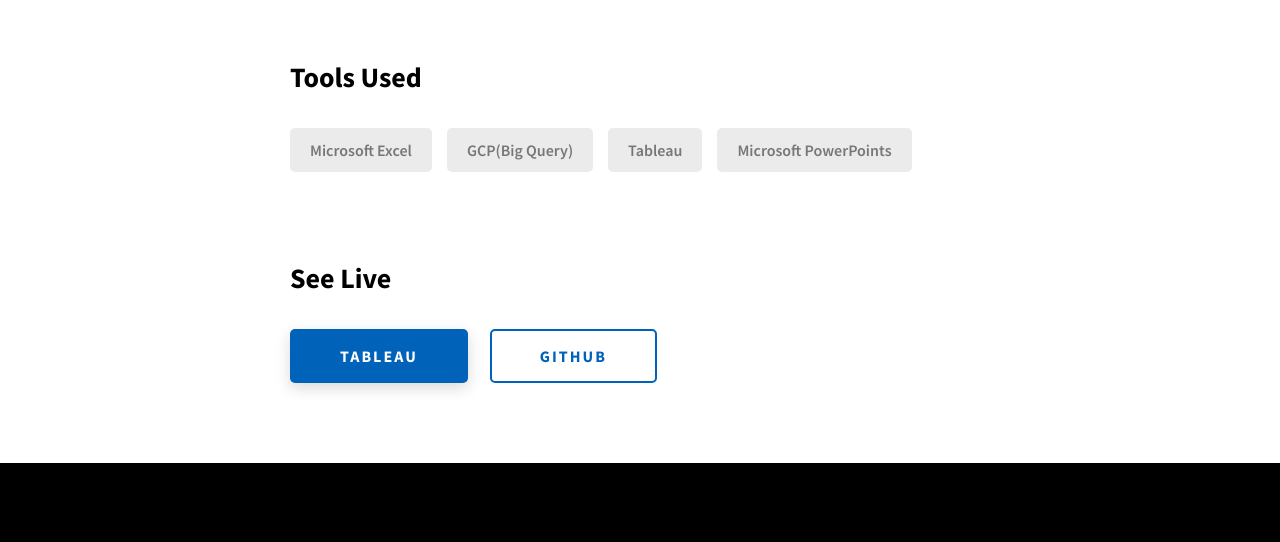
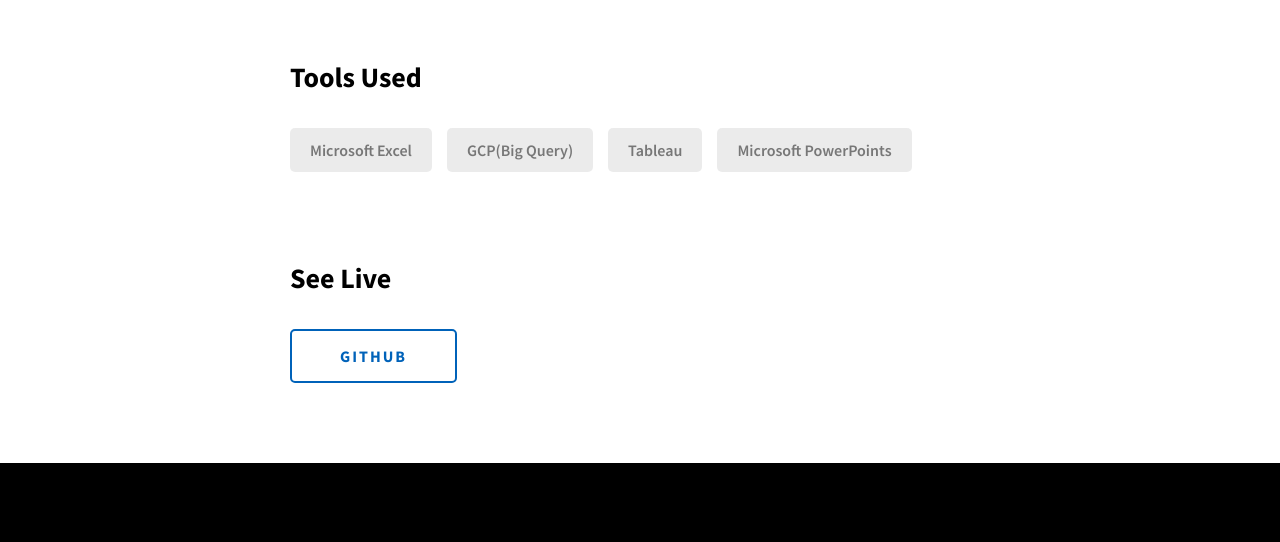
Before and after one commit to JeremyKu0327/JeremyKu.github.io, a website: page project-1.html in a window 1280 px wide. Shown: the part 1106-1648 px from the top of the page. Drawn offline with Linux system fonts and the light colour scheme.

Commit message:
Update project-1.html

```diff
--- a/project-1.html
+++ b/project-1.html
@@ -130,12 +130,7 @@
             </div>
             <div class="project-details__links">
               <h3 class="project-details__content-title">See Live</h3>
-              <a
-                href="#"
-                class="btn btn--med btn--theme project-details__links-btn"
-                target="_blank"
-                >Tableau</a
-              >
+
               <a
                 href="https://github.com/JeremyKu0327/Bike-Share"
                 class="btn btn--med btn--theme-inv project-details__links-btn"
```
